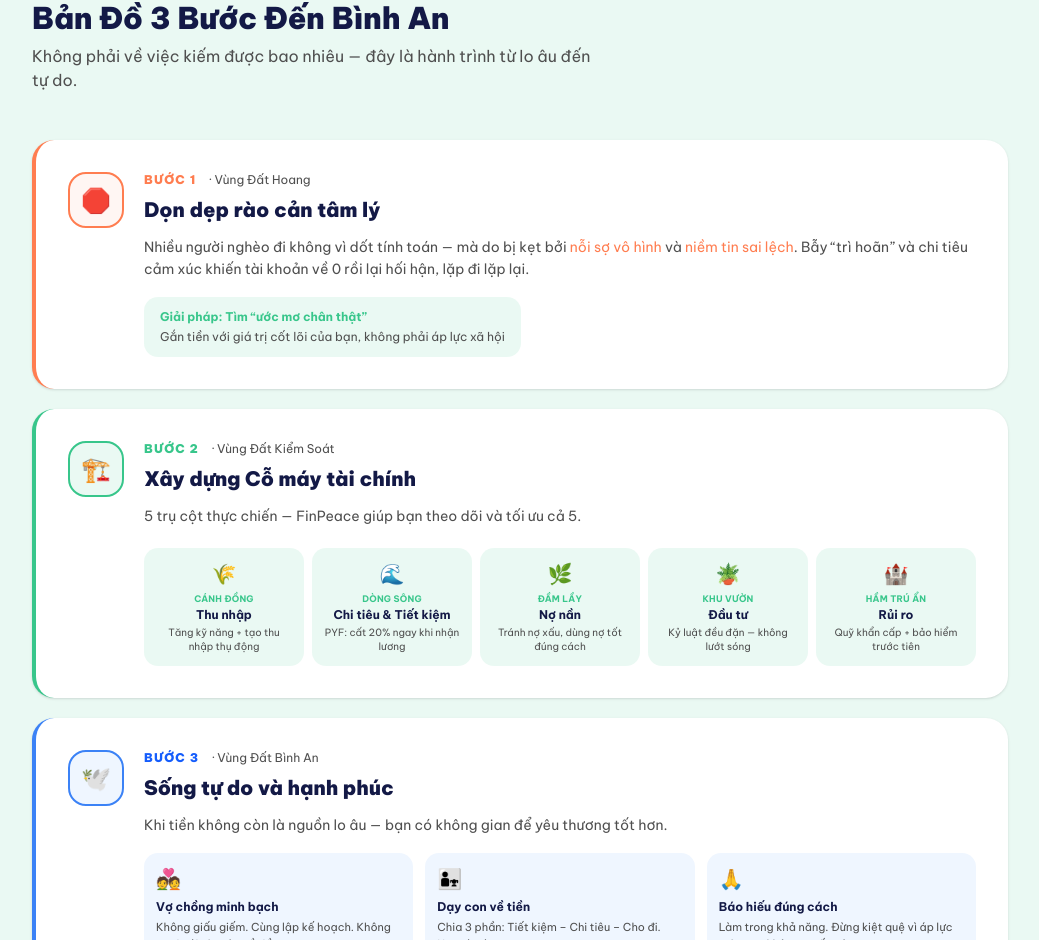
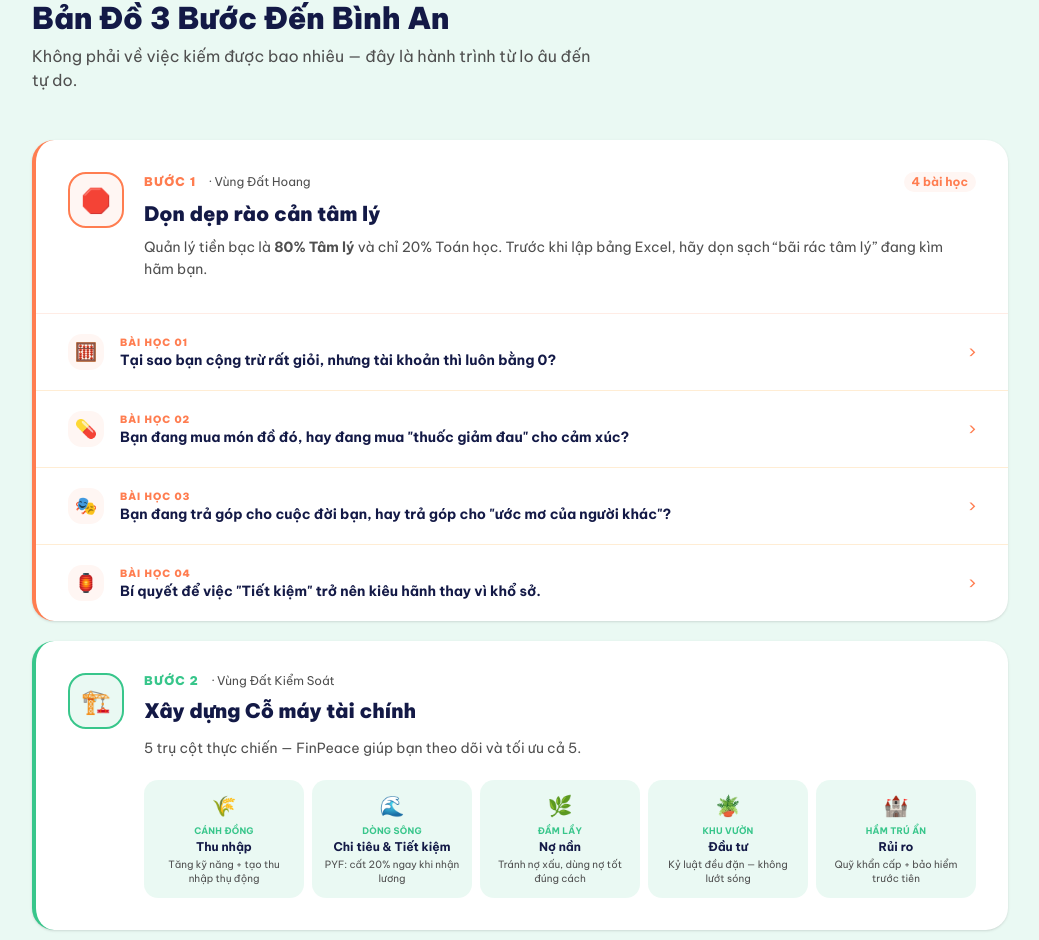
Before and after one commit to nguyeneric81-del/finpeace-web, a Next.js app: page / in a window 1280 px wide. Shown: the part 2079-3019 px from the top of the page, without its empty margins (120-1159 px from the left). Built offline with nearby package versions, Linux system fonts and the light colour scheme.

Commit message:
feat: Bước 1 mở rộng với 4 bài học accordion từ sách Bình An Tài Chính

```diff
--- a/src/app/page.tsx
+++ b/src/app/page.tsx
@@ -197,23 +197,92 @@ export default function HomePage() {
                     <div className="space-y-5">
 
                         {/* BƯỚC 1 */}
-                        <div className="bg-white rounded-3xl p-8 shadow-sm border-l-4" style={{ borderLeftColor: '#ff7d50' }}>
+                        <div className="bg-white rounded-3xl shadow-sm border-l-4 overflow-hidden" style={{ borderLeftColor: '#ff7d50' }}>
+                            {/* Step header */}
+                            <div className="p-8 border-b" style={{ borderColor: 'rgba(255,125,80,0.15)' }}>
                                 <div className="flex items-start gap-5">
                                     <div className="shrink-0 w-14 h-14 rounded-2xl flex items-center justify-center text-2xl" style={{ background: '#fff6f3', border: '2px solid #ff7d50' }}>🛑</div>
                                     <div className="flex-1">
                                         <div className="flex items-center gap-3 mb-2 flex-wrap">
                                             <span className="text-xs font-black uppercase tracking-widest" style={{ color: '#ff7d50' }}>Bước 1</span>
                                             <span className="text-xs" style={{ color: '#4F4F4F' }}>· Vùng Đất Hoang</span>
+                                            <span className="ml-auto text-xs px-2 py-0.5 rounded-full font-bold" style={{ background: '#fff6f3', color: '#ff7d50' }}>4 bài học</span>
                                         </div>
-                                    <h3 className="font-black text-xl mb-3" style={{ color: navy }}>Dọn dẹp rào cản tâm lý</h3>
-                                    <p className="text-sm leading-relaxed mb-4" style={{ color: '#4F4F4F' }}>
-                                        Nhiều người nghèo đi không vì dốt tính toán — mà do bị kẹt bởi <span style={{ color: '#ff7d50' }}>nỗi sợ vô hình</span> và <span style={{ color: '#ff7d50' }}>niềm tin sai lệch</span>. Bẫy &ldquo;trì hoãn&rdquo; và chi tiêu cảm xúc khiến tài khoản về 0 rồi lại hối hận, lặp đi lặp lại.
+                                        <h3 className="font-black text-xl mb-2" style={{ color: navy }}>Dọn dẹp rào cản tâm lý</h3>
+                                        <p className="text-sm leading-relaxed" style={{ color: '#4F4F4F' }}>
+                                            Quản lý tiền bạc là <strong>80% Tâm lý</strong> và chỉ 20% Toán học. Trước khi lập bảng Excel, hãy dọn sạch &ldquo;bãi rác tâm lý&rdquo; đang kìm hãm bạn.
                                         </p>
-                                    <div className="rounded-xl px-4 py-3 inline-block" style={{ background: mint }}>
-                                        <p className="text-xs font-bold" style={{ color: green }}>Giải pháp: Tìm &ldquo;ước mơ chân thật&rdquo;</p>
-                                        <p className="text-xs mt-1" style={{ color: '#4F4F4F' }}>Gắn tiền với giá trị cốt lõi của bạn, không phải áp lực xã hội</p>
                                     </div>
                                 </div>
+                            </div>
+
+                            {/* 4 bài học accordion */}
+                            <div className="divide-y divide-orange-100">
+                                {[
+                                    {
+                                        num: '01',
+                                        emoji: '🧮',
+                                        title: 'Lời nói dối của chiếc máy tính',
+                                        hook: 'Tại sao bạn cộng trừ rất giỏi, nhưng tài khoản thì luôn bằng 0?',
+                                        core: 'Quản lý tiền bạc là 80% Tâm lý và chỉ có 20% là Toán học.',
+                                        content: 'Công thức ai cũng biết: Thu nhập - Chi tiêu = Tiết kiệm (phép tính lớp 3). Giống như giảm cân là Ăn ít - Tập nhiều. Tại sao biết mà không làm được? Vì khi đứng trước áo Sale 50% hay lúc buồn chán, não bộ không dùng toán học — mà dùng cảm xúc. Đừng cố lập Excel phức tạp khi "bãi rác tâm lý" chưa được dọn dẹp.',
+                                        cta: '💭 Nhớ lại lần gần nhất bạn mua đồ đắt rồi hối hận — bạn tính sai giá, hay cảm xúc mách "chốt đơn đi"?',
+                                    },
+                                    {
+                                        num: '02',
+                                        emoji: '💊',
+                                        title: '"Thuốc giảm đau" mang tên Mua sắm',
+                                        hook: 'Bạn đang mua món đồ đó, hay đang mua "thuốc giảm đau" cho cảm xúc?',
+                                        core: 'Dùng tiền để xoa dịu cảm xúc sẽ tạo ra vòng lặp nghèo khó.',
+                                        content: 'Vòng lặp ác tính: Ngày làm việc mệt, sếp mắng → Lướt Shopee chốt đơn để "chữa lành" → Tài khoản cạn → Cảm giác tội lỗi, stress → Lại tiêu để xoa dịu. Dopamine lúc chốt đơn chỉ kéo dài 5 phút — nhưng hóa đơn thẻ tín dụng ám ảnh cả tháng.',
+                                        cta: '🧊 Thử thách "Đóng băng 48h": Khi định mua thứ không thiết yếu, bỏ vào giỏ hàng và đợi 48 tiếng. Nếu cơn bốc đồng qua đi — đó chính xác là chi tiêu cảm xúc cần cắt.',
+                                    },
+                                    {
+                                        num: '03',
+                                        emoji: '🎭',
+                                        title: 'Bạn đang trả tiền cho "vở kịch" của ai?',
+                                        hook: 'Bạn đang trả góp cho cuộc đời bạn, hay trả góp cho "ước mơ của người khác"?',
+                                        core: 'Ngừng dùng tiền xương máu của mình để mua ánh nhìn của người khác.',
+                                        content: 'Nhiều người vay trả góp đổi iPhone mới nhất, mua xe xịn, du lịch sang chảnh — chỉ để "bằng bạn bằng bè", dù ví đang "khóc thét". Đây là khoản đầu tư lỗ nặng nhất cuộc đời: dùng tiền mồ hôi để mua "sự công nhận" giả tạo từ những người thực sự không quan tâm đến bạn.',
+                                        cta: '🏝️ Trò chơi "Hòn đảo hoang": Hãy nhìn món đồ đắt nhất bạn định mua. Nếu ngày mai ra đảo hoang — không ai nhìn thấy để khen hay chê — bạn có còn muốn mua không? Nếu không, bạn đang mua vì người khác.',
+                                    },
+                                    {
+                                        num: '04',
+                                        emoji: '🏮',
+                                        title: '"Ngọn hải đăng" bảo vệ tài khoản',
+                                        hook: 'Bí quyết để việc "Tiết kiệm" trở nên kiêu hãnh thay vì khổ sở.',
+                                        core: 'Kỷ luật thép rồi cũng sẽ nản — chỉ có "Ước mơ chân thật" mới neo giữ được tiền của bạn.',
+                                        content: 'Não bộ ghét việc "thắt lưng buộc bụng" vì coi đó là sự tước đoạt niềm vui. Kỷ luật bằng ý chí suông chắc chắn thất bại. Giải pháp: gắn tiền với GIÁ TRỊ CỐT LÕI của BẠN — sự an tâm khi cha mẹ ốm đau, quỹ "Tự do" để tự tin nghỉ việc nếu môi trường độc hại, nghỉ hưu sớm về quê trồng rau... Khi từ chối một cuộc nhậu hay món đồ hiệu — đó không còn là tủi thân. Đó là sự kiêu hãnh vì bạn đang bảo vệ ước mơ của chính mình.',
+                                        cta: '✍️ Nhắm mắt và viết ra 1 điều khiến bạn hạnh phúc nhất mà không cần chứng minh với ai. Đó chính là "Ước mơ chân thật" — cơ sở để thiết kế Bước 2.',
+                                    },
+                                ].map((lesson, i) => (
+                                    <details key={i} className="group">
+                                        <summary className="flex items-center gap-4 px-8 py-5 cursor-pointer list-none hover:bg-orange-50/50 transition-colors">
+                                            <div className="shrink-0 w-9 h-9 rounded-xl flex items-center justify-center text-lg font-black" style={{ background: '#fff6f3', color: '#ff7d50' }}>
+                                                {lesson.emoji}
+                                            </div>
+                                            <div className="flex-1 min-w-0">
+                                                <div className="flex items-center gap-2 mb-0.5">
+                                                    <span className="text-[10px] font-black uppercase tracking-widest" style={{ color: '#ff7d50' }}>Bài học {lesson.num}</span>
+                                                </div>
+                                                <p className="font-bold text-sm leading-tight" style={{ color: navy }}>{lesson.hook}</p>
+                                            </div>
+                                            <span className="shrink-0 text-lg transition-transform group-open:rotate-90" style={{ color: '#ff7d50' }}>›</span>
+                                        </summary>
+                                        <div className="px-8 pb-6 pt-2">
+                                            <div className="ml-13 pl-4 border-l-2" style={{ borderColor: '#ff7d5040' }}>
+                                                <div className="mb-3 px-3 py-2 rounded-lg inline-block" style={{ background: '#fff6f3' }}>
+                                                    <p className="text-xs font-bold" style={{ color: '#ff7d50' }}>💡 Thông điệp cốt lõi</p>
+                                                    <p className="text-sm font-semibold mt-0.5" style={{ color: navy }}>{lesson.core}</p>
+                                                </div>
+                                                <p className="text-sm leading-relaxed mb-4" style={{ color: '#4F4F4F' }}>{lesson.content}</p>
+                                                <div className="rounded-xl p-4" style={{ background: mint }}>
+                                                    <p className="text-sm leading-relaxed" style={{ color: navy }}>{lesson.cta}</p>
+                                                </div>
+                                            </div>
+                                        </div>
+                                    </details>
+                                ))}
                             </div>
                         </div>
 
```
Lines whose indentation alone changed are shown as unchanged.
